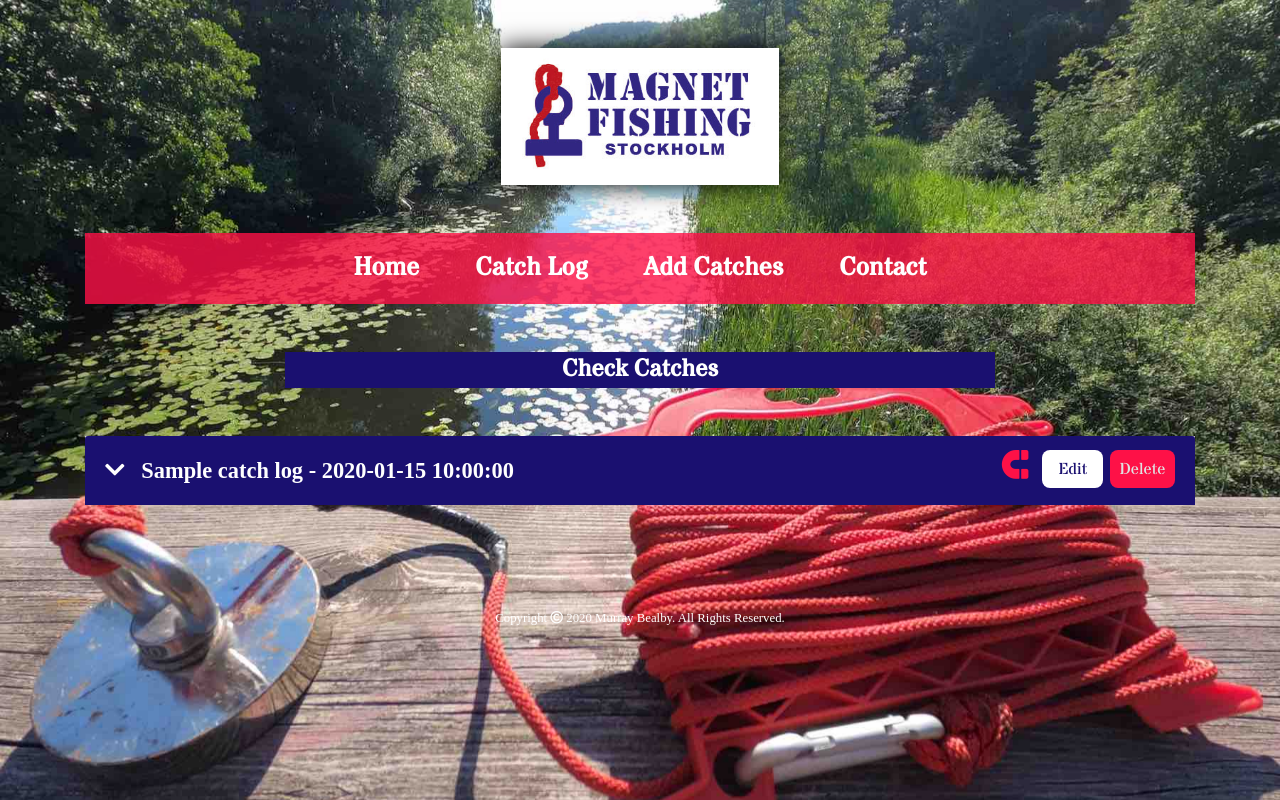
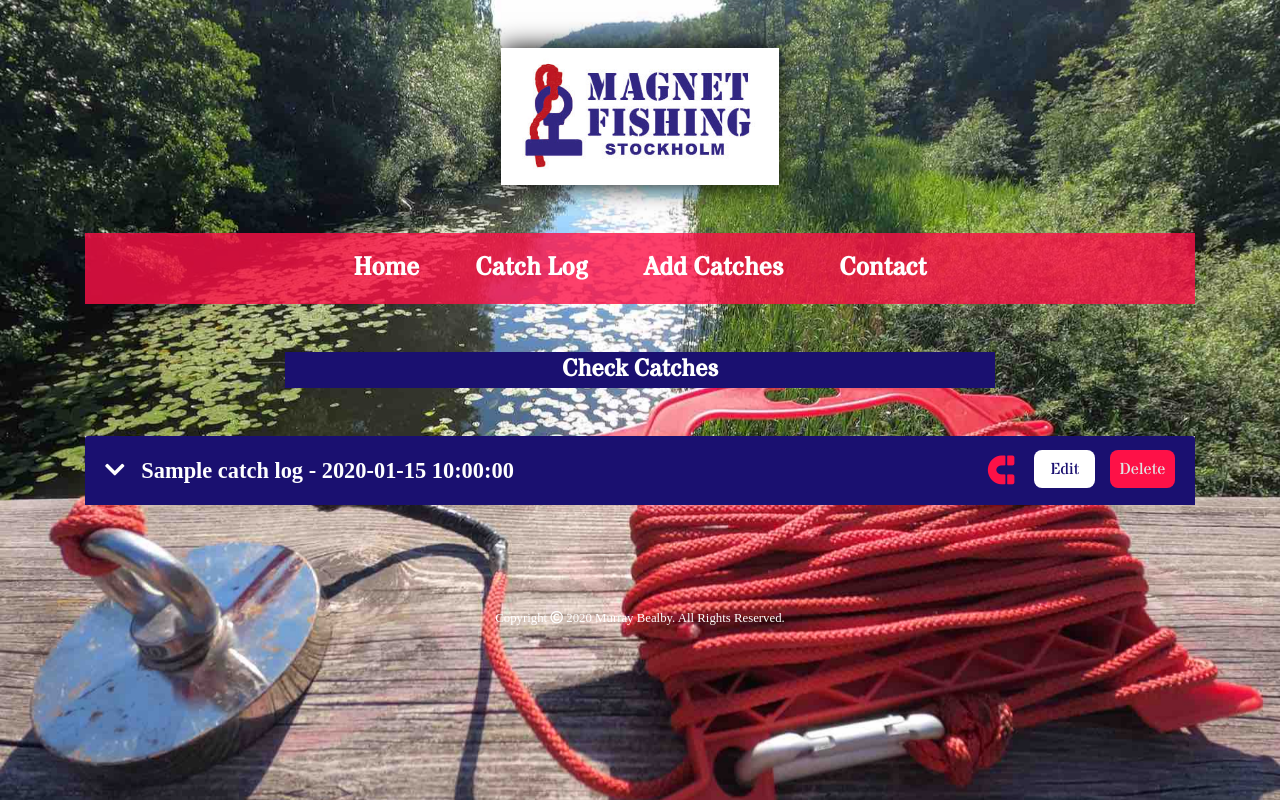
Before and after one commit to Bealby/magnet-fishing, a Flask app: template templates/catch_log.html in a window 1280 px wide. Run offline with Flask 2, Linux system fonts and the light colour scheme; the template is opened without the code that fills it: most values are stand-ins (such as "Sample title", 1, 10 or a date in 2020); some libraries are stand-ins or nearby versions.

Commit message:
Adjusted padding for magnet icon for better fit in lg, md and sm

```diff
--- a/static/css/style.css
+++ b/static/css/style.css
@@ -120,7 +120,8 @@ body {
 
 .edit-delete-margins {
 	text-align: left;
-	padding-top: 1rem;
+	padding-top: 0.6rem;
+    padding-bottom:1rem;
 }
 
 
@@ -251,6 +252,7 @@ body {
 .fa-magnet {
 	color: rgb(254, 17, 71, 1);
     font-size: 1.8rem;
+    padding-left:0.7rem;
 }
 
 .fa-chevron-left {
@@ -261,7 +263,6 @@ body {
 	color: rgb(26, 16, 112, 1);
 	font-size: 3rem;
 }
-
 
 /*-----FOOTER-----*/
 
@@ -351,12 +352,13 @@ body {
 }
 
 
-/*Adjust edit and delete icons left for smaller devices. To fit better on screen and less wide*/
+/*Adjust edit and delete icons padding-left, top & bottom for smaller devices. To fit better on screen*/
 
 @media(min-width:48rem) {
 	.edit-delete-margins {
 		text-align: right;
 		padding-top: 0rem;
+        padding-bottom:0rem;
 	}
 }
 
--- a/templates/catch_log.html
+++ b/templates/catch_log.html
@@ -24,8 +24,8 @@
                     </button>
                 </div>
                 <div class="col-md-4 col-sm-12 edit-delete-margins">
-                    <i class="fas fa-magnet fa-rotate-90"></i>&nbsp;
-                    <a href="{{url_for('edit_catch_log', catch_log_id=catch_log._id)}}" class="edit-a">Edit</a>
+                    <i class="fas fa-magnet fa-rotate-90 pt-0"></i>&nbsp;
+                    <a href="{{url_for('edit_catch_log', catch_log_id=catch_log._id)}}" class="edit-a mr-2">Edit</a>
                     <a href="{{url_for('delete_catch_log', catch_log_id=catch_log._id)}}" class="delete-a">Delete</a>
                 </div>
             </div>
```
